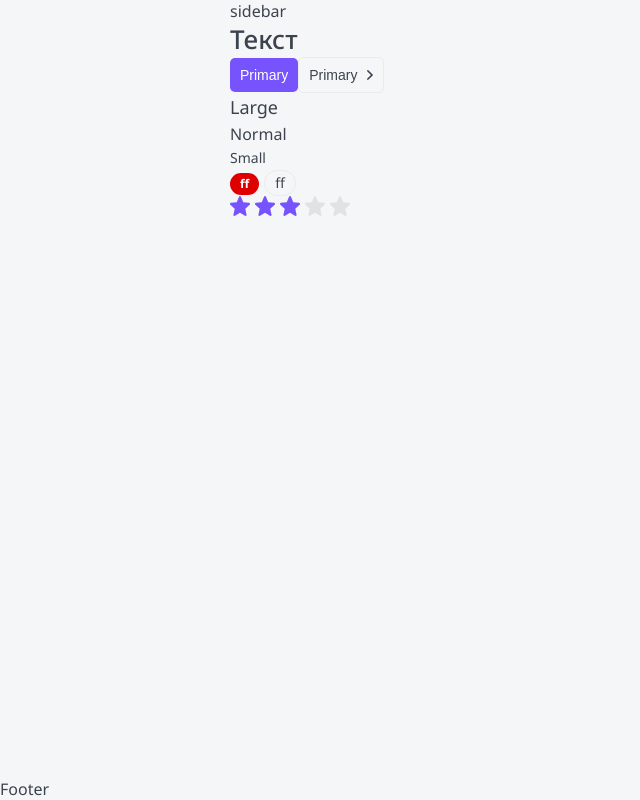
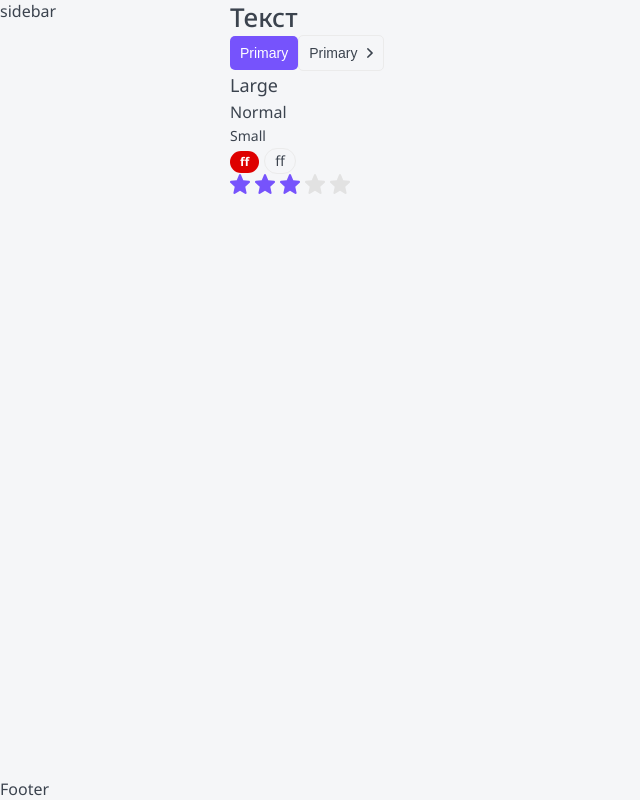
Before and after one commit to ashulha325/Rate-App-Next-JS-, a Next.js app: page / in a window 1280 px wide. Shown: the whole page, without its empty margins (0-640 px from the left). Built offline with nearby package versions, Linux system fonts and the light colour scheme.

Commit message:
Layout html pos

```diff
--- a/layout/Layout.tsx
+++ b/layout/Layout.tsx
@@ -5,12 +5,13 @@ import { Header } from "./Header/Header";
 import { Footer } from "./Footer/Footer";
 import { Sidebar } from "./Sidebar/Sidebar";
 import { FC } from "react";
+
 const Layout = ({ children }: LayoutProps): JSX.Element => {
   return (
     <div className={styles.wrapper}>
       <Header className={styles.header} />
+      <Sidebar className={styles.sidebar} />
       <div className={styles.body}>
-        <Sidebar className={styles.sidebar} />
         <div>{children}</div>
       </div>
       <Footer className={styles.footer} />
```
